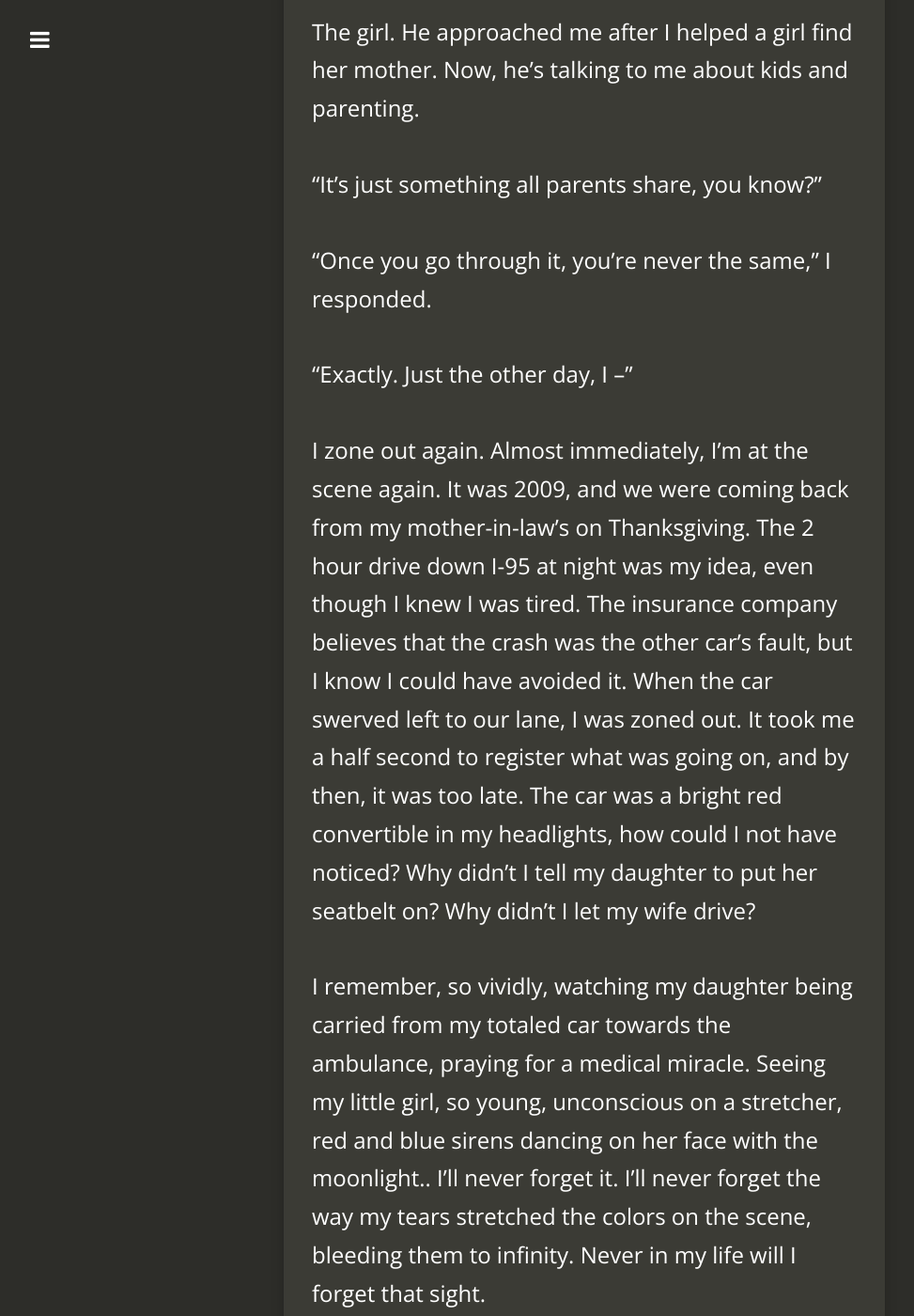
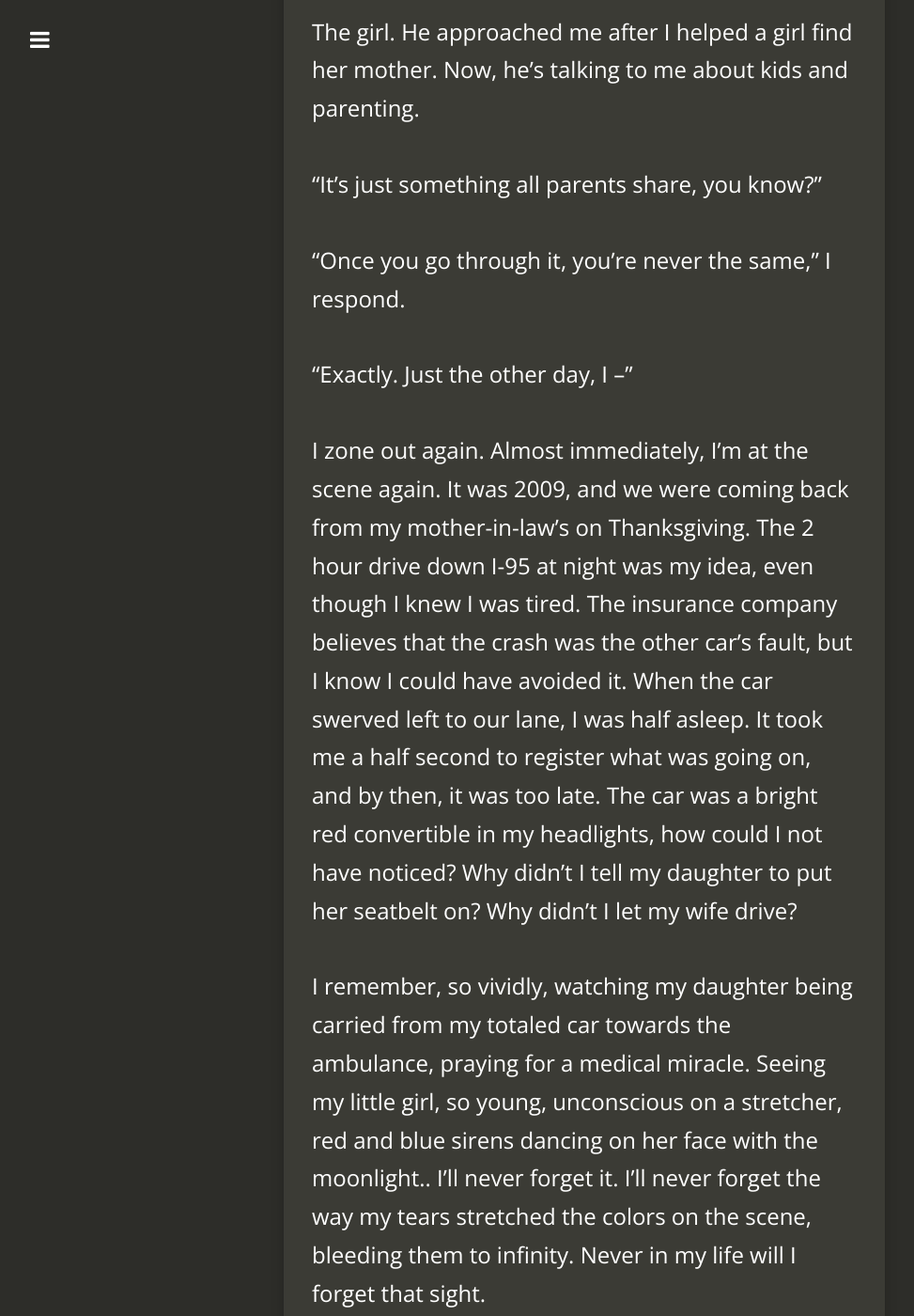
Before and after one commit to jacobtomlinson/carte-noire, a Jekyll site: the page built from _posts/2018-07-24-just-the-one.md, in a window 1280 px wide and 1400 px high, scrolled down 1276 px. Shown: the whole window at 94% size, without its empty margins (18-991 px from the left). Built offline with Jekyll 4.4.1, drawn with Linux system fonts in a browser that asks for light colours; nearby versions of some CDN libraries; comment, search, counter and statistics services are not loaded.

Commit message:
Fix grammar in just the one.

```diff
--- a/_posts/2018-07-24-just-the-one.md
+++ b/_posts/2018-07-24-just-the-one.md
@@ -24,11 +24,11 @@
 
 "It's just something all parents share, you know?"
 
-"Once you go through it, you're never the same," I responded.
+"Once you go through it, you're never the same," I respond.
 
 "Exactly. Just the other day, I --"
 
-I zone out again. Almost immediately, I’m at the scene again. It was 2009, and we were coming back from my mother-in-law’s on Thanksgiving. The 2 hour drive down I-95 at night was my idea, even though I knew I was tired. The insurance company believes that the crash was the other car’s fault, but I know I could have avoided it. When the car swerved left to our lane, I was zoned out. It took me a half second to register what was going on, and by then, it was too late. The car was a bright red convertible in my headlights, how could I not have noticed? Why didn’t I tell my daughter to put her seatbelt on? Why didn’t I let my wife drive?
+I zone out again. Almost immediately, I’m at the scene again. It was 2009, and we were coming back from my mother-in-law’s on Thanksgiving. The 2 hour drive down I-95 at night was my idea, even though I knew I was tired. The insurance company believes that the crash was the other car’s fault, but I know I could have avoided it. When the car swerved left to our lane, I was half asleep. It took me a half second to register what was going on, and by then, it was too late. The car was a bright red convertible in my headlights, how could I not have noticed? Why didn’t I tell my daughter to put her seatbelt on? Why didn’t I let my wife drive?
 
 I remember, so vividly, watching my daughter being carried from my totaled car towards the ambulance, praying for a medical miracle. Seeing my little girl, so young, unconscious on a stretcher, red and blue sirens dancing on her face with the moonlight.. I'll never forget it. I'll never forget the way my tears stretched the colors on the scene, bleeding them to infinity. Never in my life will I forget that sight.
 
```
